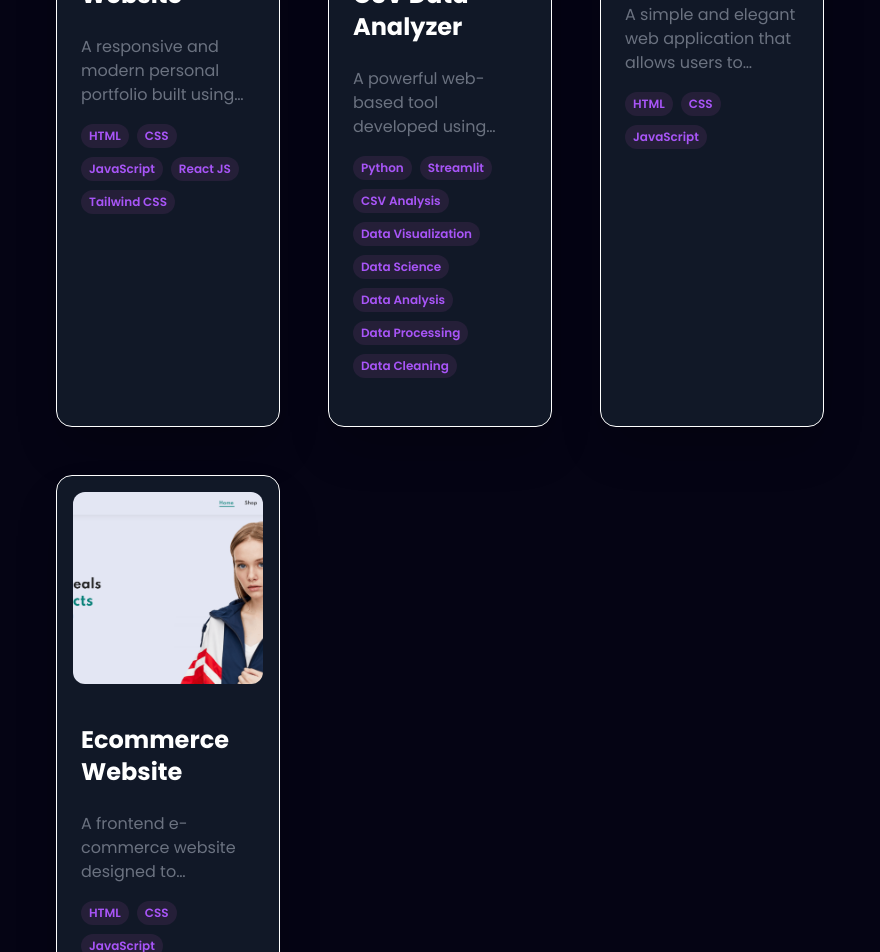
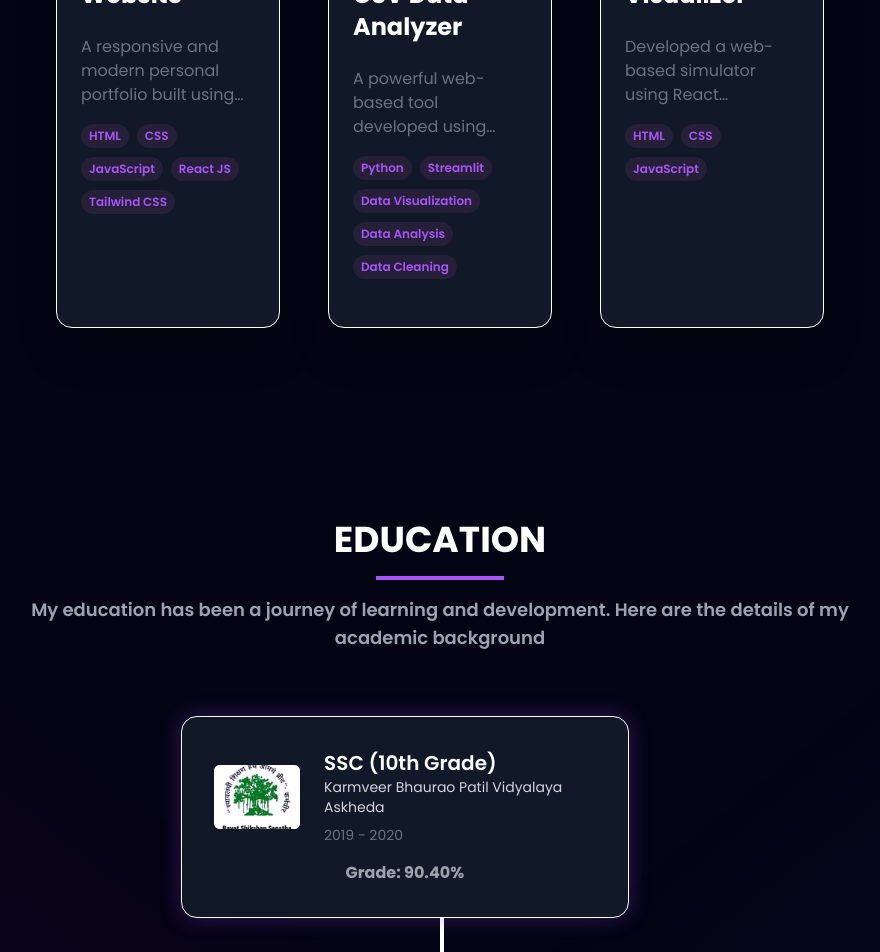
Before and after one commit to Roshu-3158/Portfolio, a React (Vite) app: page / in a window 1280 px wide. Shown: the part 3940-4892 px from the top of the page, without its empty margins (200-1080 px from the left). Built offline with nearby package versions, Linux system fonts and the light colour scheme.

Commit message:
Projects link added

```diff
--- a/src/constants.js
+++ b/src/constants.js
@@ -1,72 +1,66 @@
 // Skills Section Logo's
-import htmlLogo from './assets/tech_logo/html.png';
-import cssLogo from './assets/tech_logo/css.png';
-import javascriptLogo from './assets/tech_logo/javascript.png';
-import reactjsLogo from './assets/tech_logo/reactjs.png';
-import tailwindcssLogo from './assets/tech_logo/tailwindcss.png';
-import bootstrapLogo from './assets/tech_logo/bootstrap.png';
-import mysqlLogo from './assets/tech_logo/mysql.png';
-import cLogo from './assets/tech_logo/c.png';
-import cppLogo from './assets/tech_logo/cpp.png';
-import javaLogo from './assets/tech_logo/java.png';
-import pythonLogo from './assets/tech_logo/python.png';
-import gitLogo from './assets/tech_logo/git.png';
-import githubLogo from './assets/tech_logo/github.png';
-import vscodeLogo from './assets/tech_logo/vscode.png';
-
+import htmlLogo from "./assets/tech_logo/html.png";
+import cssLogo from "./assets/tech_logo/css.png";
+import javascriptLogo from "./assets/tech_logo/javascript.png";
+import reactjsLogo from "./assets/tech_logo/reactjs.png";
+import tailwindcssLogo from "./assets/tech_logo/tailwindcss.png";
+import bootstrapLogo from "./assets/tech_logo/bootstrap.png";
+import mysqlLogo from "./assets/tech_logo/mysql.png";
+import cLogo from "./assets/tech_logo/c.png";
+import cppLogo from "./assets/tech_logo/cpp.png";
+import javaLogo from "./assets/tech_logo/java.png";
+import pythonLogo from "./assets/tech_logo/python.png";
+import gitLogo from "./assets/tech_logo/git.png";
+import githubLogo from "./assets/tech_logo/github.png";
+import vscodeLogo from "./assets/tech_logo/vscode.png";
 
 // Experience Section Logo's
 import reknot_logo from "./assets/company_logo/reknot_logo.png";
 import code_clause from "./assets/company_logo/code_clause.png";
 
-
 // Education Section Logo's
-import ssc from './assets/education_logo/ssc.png';
-import gpm from './assets/education_logo/gpm.png';
-import aissmsioit from './assets/education_logo/aissmsioit.jpg';
+import ssc from "./assets/education_logo/ssc.png";
+import gpm from "./assets/education_logo/gpm.png";
+import aissmsioit from "./assets/education_logo/aissmsioit.jpg";
 
 // Project Section Logo's
-import portfolio from './assets/work_logo/portfolio.png';
+import portfolio from "./assets/work_logo/portfolio.png";
 import csv_analyzer from "./assets/work_logo/csv_analyzer.png";
 import photo_studio from "./assets/work_logo/photo_studio.png";
 import eccomerce from "./assets/work_logo/eccomerce.png";
 
-
-
 export const SkillsInfo = [
   {
-    title: 'Frontend',
+    title: "Frontend",
     skills: [
-      { name: 'HTML', logo: htmlLogo },
-      { name: 'CSS', logo: cssLogo },
-      { name: 'JavaScript', logo: javascriptLogo },
-      { name: 'React JS', logo: reactjsLogo },
-      { name: 'Tailwind CSS', logo: tailwindcssLogo },
-      { name: 'Bootstrap', logo: bootstrapLogo },
+      { name: "HTML", logo: htmlLogo },
+      { name: "CSS", logo: cssLogo },
+      { name: "JavaScript", logo: javascriptLogo },
+      { name: "React JS", logo: reactjsLogo },
+      { name: "Tailwind CSS", logo: tailwindcssLogo },
+      { name: "Bootstrap", logo: bootstrapLogo },
     ],
   },
   {
-    title: 'Backend',
+    title: "Backend",
+    skills: [{ name: "MySQL", logo: mysqlLogo }],
+  },
+  {
+    title: "Languages",
     skills: [
-      { name: 'MySQL', logo: mysqlLogo },
+      { name: "C", logo: cLogo },
+      { name: "C++", logo: cppLogo },
+      { name: "Java", logo: javaLogo },
+      { name: "Python", logo: pythonLogo },
+      { name: "JavaScript", logo: javascriptLogo },
     ],
   },
   {
-    title: 'Languages',
+    title: "Tools",
     skills: [
-      { name: 'C', logo: cLogo },
-      { name: 'C++', logo: cppLogo },
-      { name: 'Java', logo: javaLogo },
-      { name: 'Python', logo: pythonLogo },
-      { name: 'JavaScript', logo: javascriptLogo },
-    ],
-  },
-  {
-    title: 'Tools',
-    skills: [
-      { name: 'Git', logo: gitLogo },
-      { name: 'GitHub', logo: githubLogo },
-      { name: 'VS Code', logo: vscodeLogo },
+      { name: "Git", logo: gitLogo },
+      { name: "GitHub", logo: githubLogo },
+      { name: "VS Code", logo: vscodeLogo },
     ],
   },
 ];
@@ -95,12 +89,7 @@ export const SkillsInfo = [
     role: "Web Development Intern",
     company: "Code Clause",
     date: "Feb 2023 - Mar 2023 (Remote)",
-      skills: [
-        "HTML",
-        "CSS",
-        "Javascript",
-        "Bootstrap",
-      ],
+    skills: ["HTML", "CSS", "Javascript", "Bootstrap"],
   },
 ];
 
@@ -139,9 +128,8 @@ export const SkillsInfo = [
       "A responsive and modern personal portfolio built using ReactJS and styled with Tailwind CSS. It showcases my skills, projects, resume, and contact information in a clean, user-friendly layout. The website is fully responsive, fast-loading, and designed to highlight my development experience and online presence.",
     image: portfolio,
     tags: ["HTML", "CSS", "JavaScript", "React JS", "Tailwind CSS"],
-      github:
-        "https://github.com/codingmastr/GitHub-Profile-Search-App-Using-React-JS",
-      webapp: "https://githubprofiledetective.netlify.app/",
+    github: "https://github.com/Roshu-3158/Portfolio",
+    webapp: "https://roshu-3158.github.io/Portfolio/",
   },
   {
     id: 1,
@@ -152,34 +140,22 @@ export const SkillsInfo = [
     tags: [
       "Python",
       "Streamlit",
-        "CSV Analysis",
       "Data Visualization",
-        "Data Science",
       "Data Analysis",
-        "Data Processing",
       "Data Cleaning",
     ],
-      github: "https://github.com/codingmastr/CSPrep",
-      webapp: "https://csprep.netlify.app/",
+    github: "https://github.com/Roshu-3158/Advanced-CSV-Data-Analyzer",
+    webapp: "https://roshan-nikam-csv-analyzer.streamlit.app/",
   },
+
   {
     id: 2,
-      title: "Photo Studio",
+    title: "OS Scheduler Visualizer",
     description:
-        "A simple and elegant web application that allows users to browse and download high-quality photos. Built with pure HTML, CSS, and JavaScript, it features a responsive gallery layout, smooth user interface, and direct image download functionality.",
+      "Developed a web-based simulator using React (frontend) and Spring Boot(backend) to visualize CPU scheduling algorithms like FCFS, SJF, Priority, and Round Robin. Displays real-time Gantt chart representations with support for preemptive and non-preemptive logic.",
     image: photo_studio,
     tags: ["HTML", "CSS", "JavaScript"],
-      github: "https://github.com/codingmastr/Movie-Recommendation-App",
-      webapp: "https://movie-recommendation-app-jet.vercel.app/",
-    },
-    {
-      id: 3,
-      title: "Ecommerce Website",
-      description:
-        "A frontend e-commerce website designed to showcase products in a clean, responsive layout. It includes features like product listings, category sections, and a shopping cart interface (UI only). Built using HTML, CSS, and JavaScript to simulate a real online store experience.",
-      image: eccomerce,
-      tags: ["HTML", "CSS", "JavaScript"],
-      github: "https://github.com/codingmastr/cmtk-email-validator",
-      webapp: "https://www.npmjs.com/package/cmtk-email-validator",
+    github: "https://github.com/Roshu-3158/OS-Scheduler-Visualizer",
+    webapp: "#",
   },
 ];
```
Lines whose indentation alone changed are shown as unchanged.
